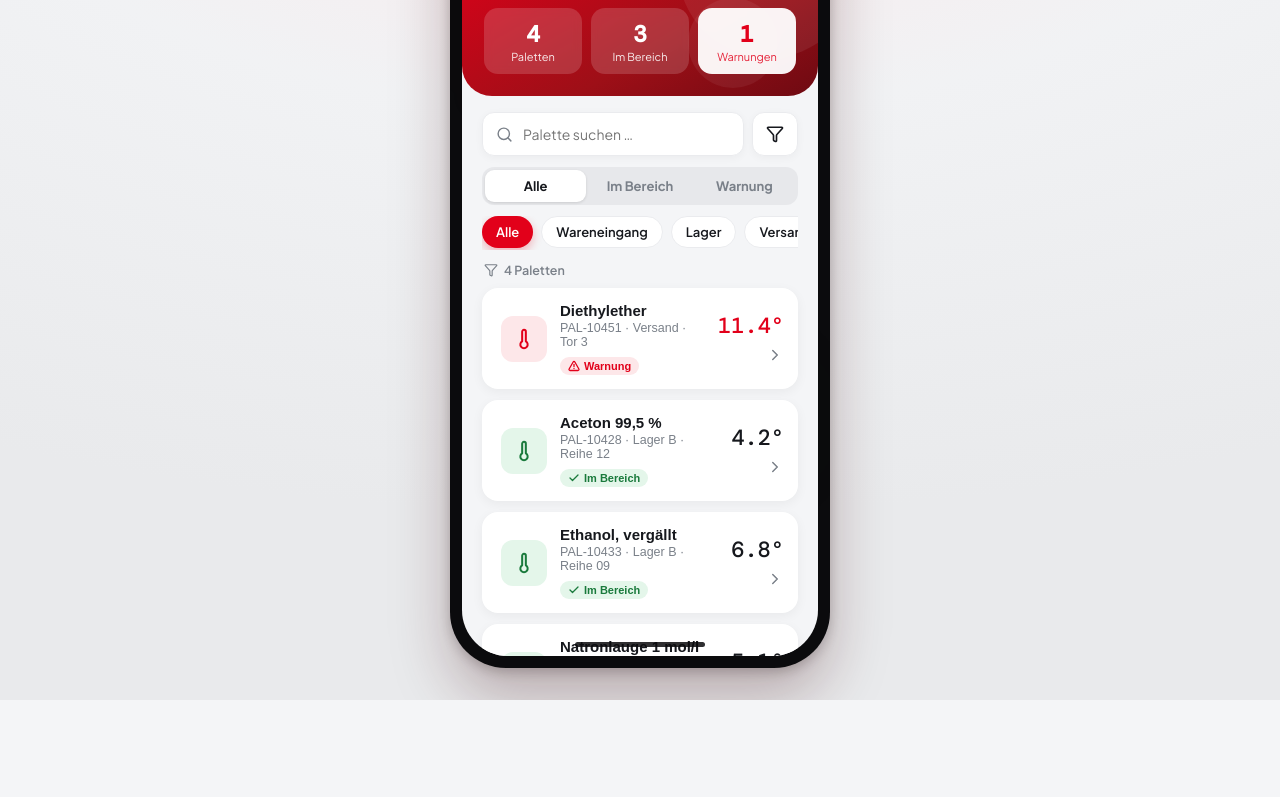
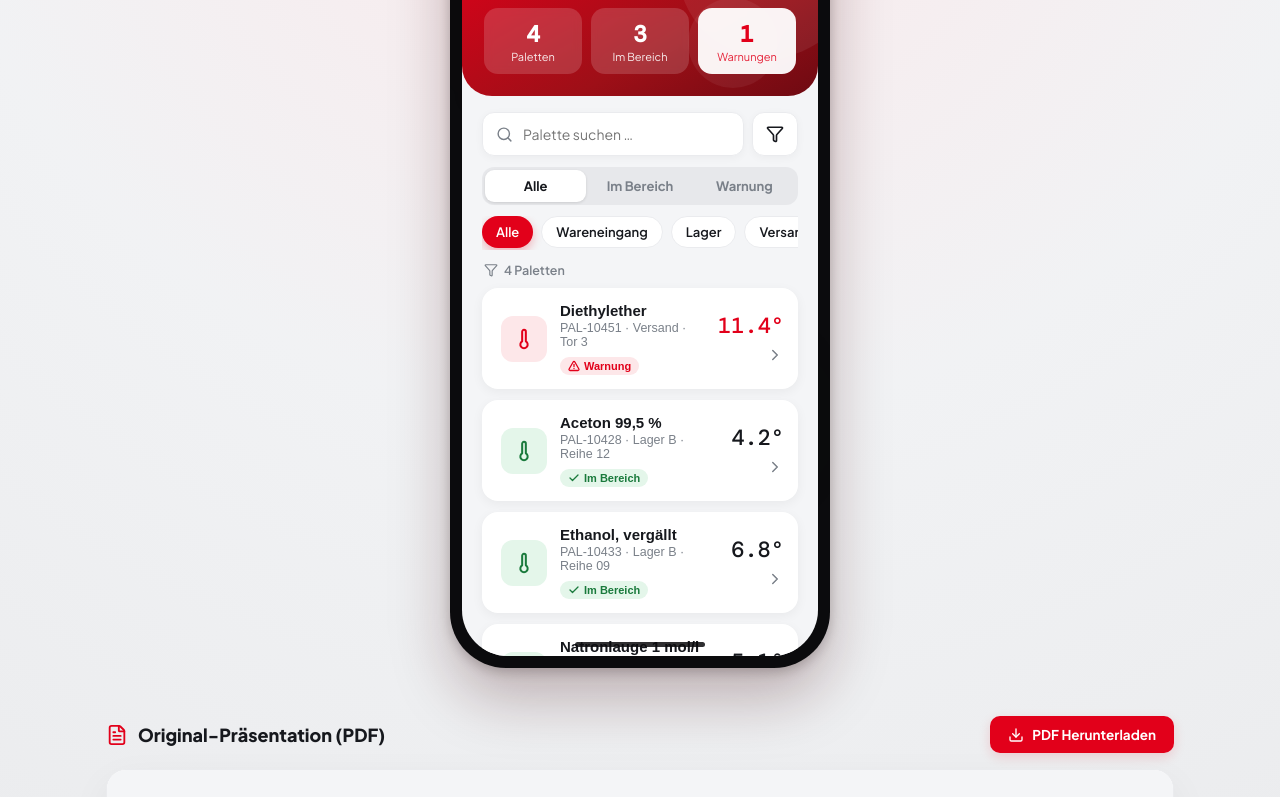
Before and after one commit to N1luz/SmartPaletteDummy, a React (Vite) app: page / in a window 1280 px wide. Shown: the part 227-1024 px from the top of the page. Before the commit the page ends 927 px from the top, so only its background shows below. Built offline with nearby package versions, Linux system fonts and the light colour scheme.

Commit message:
feat: embed original PDF presentation below clickdummy

```diff
--- a/src/App.jsx
+++ b/src/App.jsx
@@ -2,7 +2,7 @@ import React, { useState, useEffect } from "react";
 import {
   ChevronLeft, Info, Thermometer, AlertTriangle, Check, CheckCircle2,
   Search, Bell, Wifi, BatteryFull, Signal, X, Clock, ChevronRight,
-  QrCode, ScanLine, MapPin, Package, Filter
+  QrCode, ScanLine, MapPin, Package, Filter, Download, FileText
 } from "lucide-react";
 import AnimatedPallet from "./components/AnimatedPallet";
 
@@ -1101,6 +1101,73 @@ export default function App() {
           />
         </div>
       </div>
+
+      {/* Branded PDF Embed Sektion */}
+      <div style={{
+        width: "100%",
+        maxWidth: 1100,
+        marginTop: 48,
+        display: "flex",
+        flexDirection: "column",
+        gap: 16,
+        boxSizing: "border-box",
+        padding: "0 16px"
+      }}>
+        <div style={{
+          display: "flex",
+          justifyContent: "space-between",
+          alignItems: "center",
+          flexWrap: "wrap",
+          gap: 12
+        }}>
+          <div style={{ display: "flex", alignItems: "center", gap: 10 }}>
+            <FileText size={22} color={C.red} />
+            <h3 style={{ fontSize: "18px", fontWeight: 800, color: C.ink, margin: 0 }}>
+              Original-Präsentation (PDF)
+            </h3>
+          </div>
+          <a
+            href="/Effi_WHD24B4_org.pdf"
+            download
+            style={{
+              background: C.red,
+              color: "#fff",
+              textDecoration: "none",
+              padding: "10px 18px",
+              borderRadius: "10px",
+              fontWeight: 700,
+              fontSize: "13.5px",
+              display: "flex",
+              alignItems: "center",
+              gap: "8px",
+              boxShadow: "0 4px 12px rgba(226,0,26,0.15)",
+              transition: "transform 0.2s, opacity 0.2s"
+            }}
+            onMouseEnter={(e) => { e.currentTarget.style.opacity = 0.9; e.currentTarget.style.transform = "translateY(-1px)"; }}
+            onMouseLeave={(e) => { e.currentTarget.style.opacity = 1; e.currentTarget.style.transform = "translateY(0)"; }}
+          >
+            <Download size={16} /> PDF Herunterladen
+          </a>
+        </div>
+
+        <div style={{
+          width: "100%",
+          height: "750px",
+          borderRadius: 20,
+          overflow: "hidden",
+          border: `1px solid ${C.line}`,
+          boxShadow: "0 15px 40px rgba(0,0,0,0.06)",
+          background: "#fff"
+        }}>
+          <iframe
+            src="/Effi_WHD24B4_org.pdf"
+            width="100%"
+            height="100%"
+            style={{ border: "none" }}
+            title="Carl Roth PDF Präsentation"
+          />
+        </div>
+      </div>
     </div>
   );
 }
```
Also changed, not shown: 1 other file (tests, documents, lock files or other folders).
